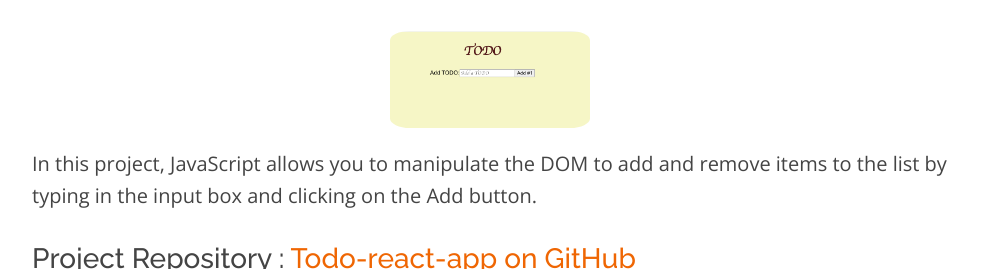
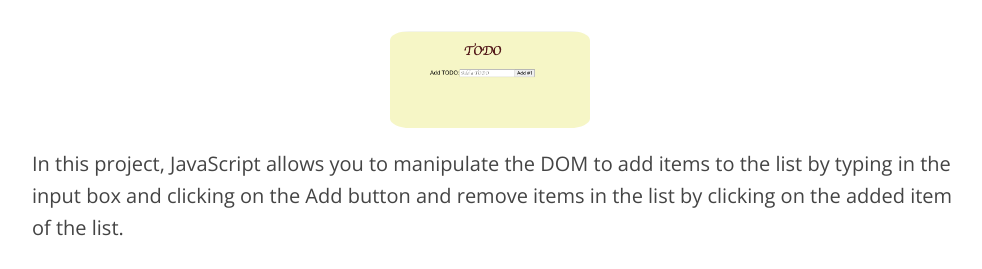
Before and after one commit to NandhiniKarvendhan/NandhiniKarvendhan.github.io, a plain HTML site: page index.html in a window 1280 px wide. Shown: the part 2792-3061 px from the top of the page, without its empty margins (150-1132 px from the left). Drawn offline with nearby package versions, Linux system fonts and the light colour scheme.

Commit message:
Updatjng index.html file

```diff
--- a/index.html
+++ b/index.html
@@ -220,7 +220,7 @@
     src="assets/img/todo.png" alt="TO-DO LIST" />
   </div>
   <div class="des">
-    In this project, JavaScript allows you to manipulate the DOM to add and remove items to the list by typing in the input box and clicking on the Add button.
+    In this project, JavaScript allows you to manipulate the DOM to add items to the list by typing in the input box and clicking on the Add button and remove items in the list by clicking on the added item of the list.
 
     <h3 class="repo">
       Project Repository :
```
